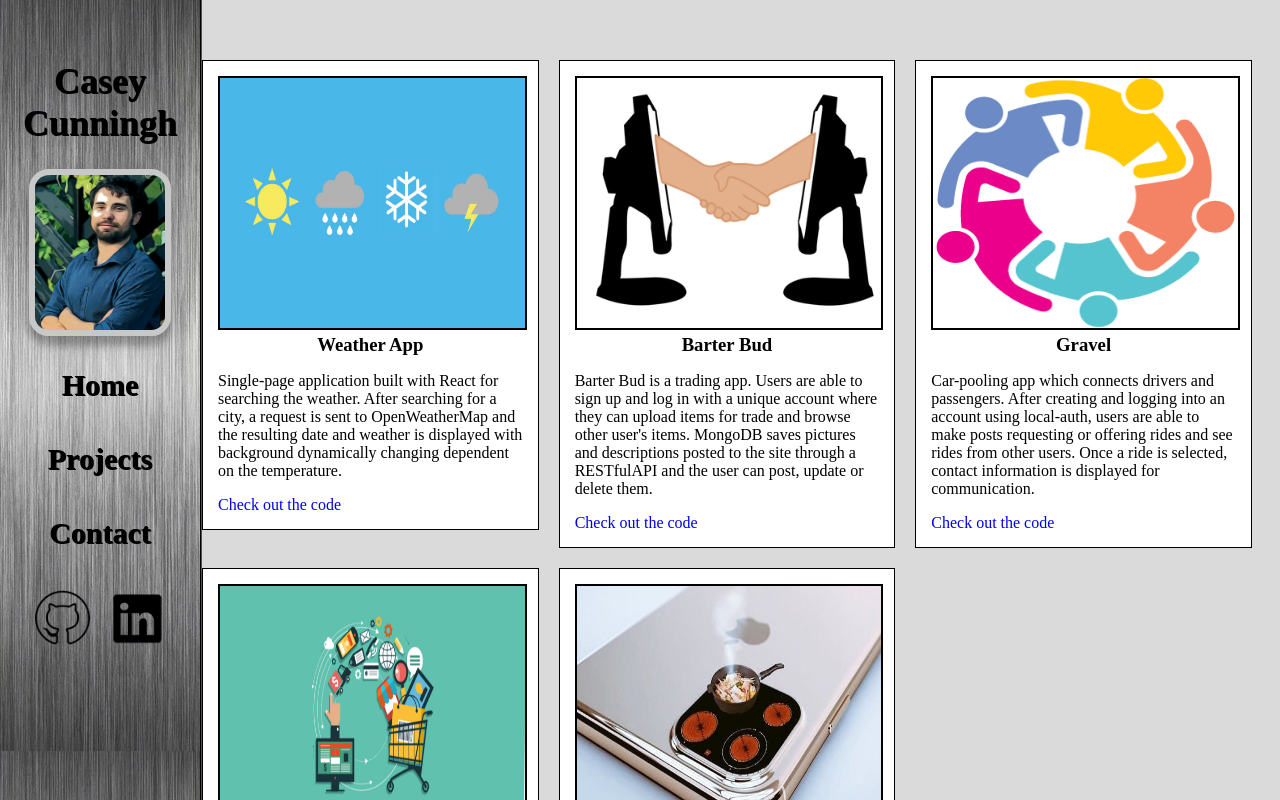
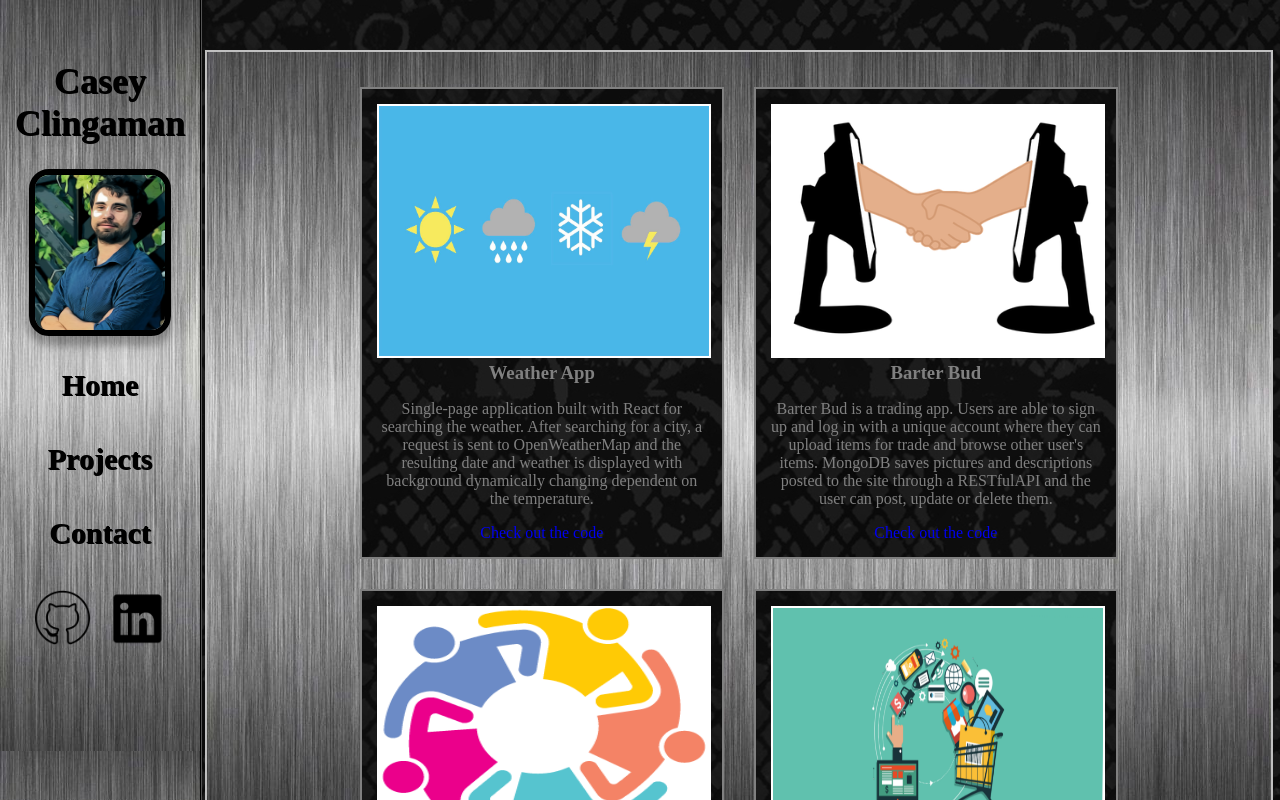
Before and after one commit to caseycling/portfolio, a React (Create React App) app in the folder client/: page /projects in a window 1280 px wide. Shown: the top 800 px of the page. Built offline with nearby package versions, Linux system fonts and the light colour scheme.

Commit message:
More CSS styling

```diff
--- a/client/src/App.css
+++ b/client/src/App.css
@@ -1,3 +1,3 @@
 .App {
-    overflow: auto;
+    display: flex;
 }
--- a/client/src/components/Navbar.js
+++ b/client/src/components/Navbar.js
@@ -12,7 +12,7 @@ const Navbar = () => {
     <div className="navContainer">
       <div style={{ background: Background }}>
         <ul className="navList">
-          <li className="navName">Casey Cunningh</li>
+          <li className="navName">Casey Clingaman</li>
           <li><img src={Profile} alt="project" className="navImage" /></li>
           <li><Link to='/' className="navLink">Home</Link></li>
           <li><Link to='/projects' className="navLink">Projects</Link></li>
--- a/client/src/index.css
+++ b/client/src/index.css
@@ -6,6 +6,8 @@ body {
     sans-serif;
   -webkit-font-smoothing: antialiased;
   -moz-osx-font-smoothing: grayscale;
+  background-image: url('./images/mainBackground.jpg');
+
 }
 
 code {
@@ -15,16 +17,19 @@ code {
 
 /* Home page section */
 #homeContainer {
-  margin-top: 20px;
+  margin-top: 50px;
 	margin-left: 16%;
 	margin-right: 10%;
   padding: 40px;
+  height: 100%;
 
-	border: 3px solid black;
+  color: grey
 }
 
  #homeHeader  {
-	font-family: Lucida Sans Unicode;
+  font-family: Lucida Sans Unicode;
+  font-size: 30px;
+
 	letter-spacing: normal;
 }
 
@@ -35,27 +40,33 @@ code {
 
 /* Projects page section */
 .projectsContainer  {
-    margin-left: 15%;
-    padding-top: 50px;
-    overflow: hidden;
+  text-align: center;
+  margin-top: 50px;
+  margin-left: 16%;
+  width: 80%;
+  padding: 20px;
+  border: solid 2px silver;
+  background-image: url('./images/navbackground.jpg');
+
 }
 
 .individualContainer {
-    justify-content: center;
-    float: left;
-    width: 28%;
+    display: inline-block;
+    margin: 15px;
+    width: 330px;
     padding: 15px;
 
-    border: solid 1px black;
-    background-color: white;
-    box-shadow: 0 4px 8px 0 rgba(0 0 0 0.2) 0 6px 20px 0 rgba(0 0 0 0.19);
-    margin: 10px;
+    border: solid 2px grey;
+    color: grey;
+    background-image: url('./images/mainBackground.jpg');
+
 }
 
 #projectImage  {
     height: 250px;
     width: 100%;
-    border: solid 2px black;
+    border: solid 2px white;
+    background-color: white;
 }
 
 #projectTitle  {
@@ -64,15 +75,16 @@ code {
 }
 
 #projectLink  {
-    text-decoration: none;
-    justify-content: left;
-}
+  text-decoration: none;
+  text-align: left;
+  }
 
 /* Contact page styling */
 
 .contactContainer {
   width: 70%;
-  margin-top: 10px;
+
+  margin-top: 50px;
   margin-left: 16%;
   margin-right: 5%;
   padding: 50px;
@@ -80,6 +92,7 @@ code {
 
   align-content: center;
   border: solid 2px black;
+  background-image: url('./images/navbackground.jpg');
 }
 
 .contactInput {
@@ -160,7 +173,7 @@ input[type=submit]:hover {
   height: 155px;
   width: 130px;
   margin-top: 25px;
-  border: 6px solid rgb(200, 200, 200);
+  border: 6px solid black;
   border-radius: 20px;
   box-shadow: 0 10px 6px 0 rgba(0, 0, 0, 0.2), 0 6px 20px 0 rgba(0, 0, 0, 0.19)
 }
--- a/client/src/pages/Contact.js
+++ b/client/src/pages/Contact.js
@@ -51,7 +51,7 @@ class Contact extends React.Component {
   render() {
     return (
       <div className="contactContainer" >
-        <h3 style={{ fontSize: "30px" }}>Lets chat</h3>
+        <h3 style={{ fontSize: "30px", fontFamily: "fantasy" }}>Lets chat</h3>
         <form action="action_page.php">
 
           <div>
--- a/client/src/pages/Home.js
+++ b/client/src/pages/Home.js
@@ -5,11 +5,13 @@ const Home = () => {
 	render()
 	return (
 
-			<div id="homeContainer">
-				<h1 id="homeHeader">Hi! Im Casey</h1>
-				<h5 id="homeTitle">FRONT END DEVELOPER</h5>
-				<p style={{ marginRight: "10%" }}>Lorem Ipsum adalah contoh teks atau dummy dalam industri percetakan dan penataan huruf atau typesetting. Lorem Ipsum telah menjadi standar contoh teks sejak tahun 1500an, saat seorang tukang cetak yang tidak dikenal mengambil sebuah kumpulan teks dan mengacaknya untuk menjadi sebuah buku contoh huruf. Ia tidak hanya bertahan selama 5 abad, tapi juga telah beralih ke penataan huruf elektronik, tanpa ada perubahan apapun. Ia mulai dipopulerkan pada tahun 1960 dengan diluncurkannya lembaran-lembaran Letraset yang menggunakan kalimat-kalimat dari Lorem Ipsum, dan seiring munculnya perangkat lunak Desktop Publishing seperti Aldus PageMaker juga memiliki versi Lorem Ipsum.</p>
-			</div>
+		<div id="homeContainer">
+			<h1 id="homeHeader">Hi! Im Casey</h1>
+			<h5 id="homeTitle">FULL-STACK DEVELOPER</h5>
+			<p style={{ marginRight: "10%", fontSize: "20px", fontFamily: "fantasy" }}>Full-stack web developer with complete proficiency in fron-end and backend. Experienced with browser-based technologies as well as databases and server-side development. <br/> <br/>
+
+			I am passionate about thoughtfully designed web-based applications with superior user experience in mind, turning ideas into reality.</p>
+		</div>
 
 	)
 }
```
